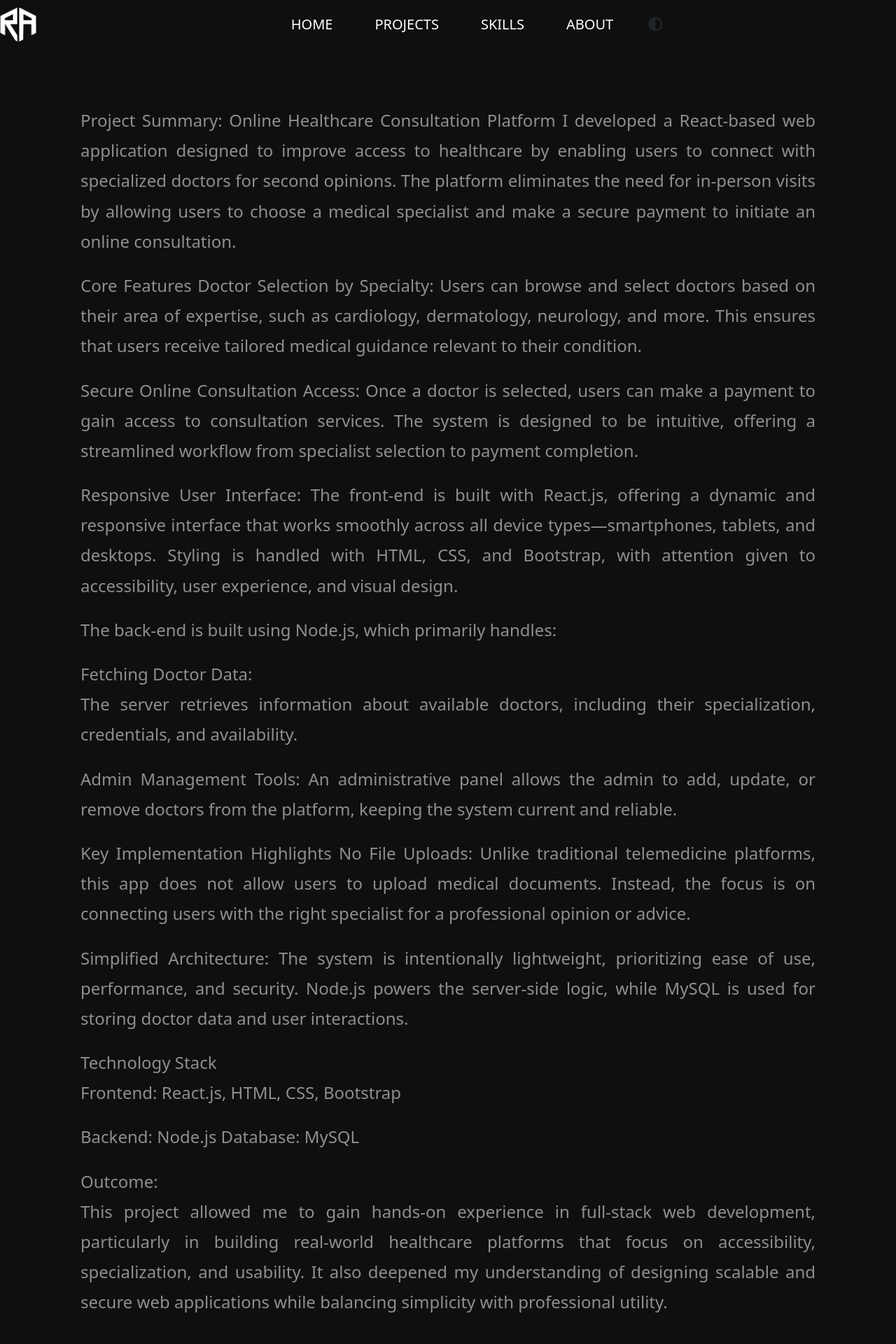
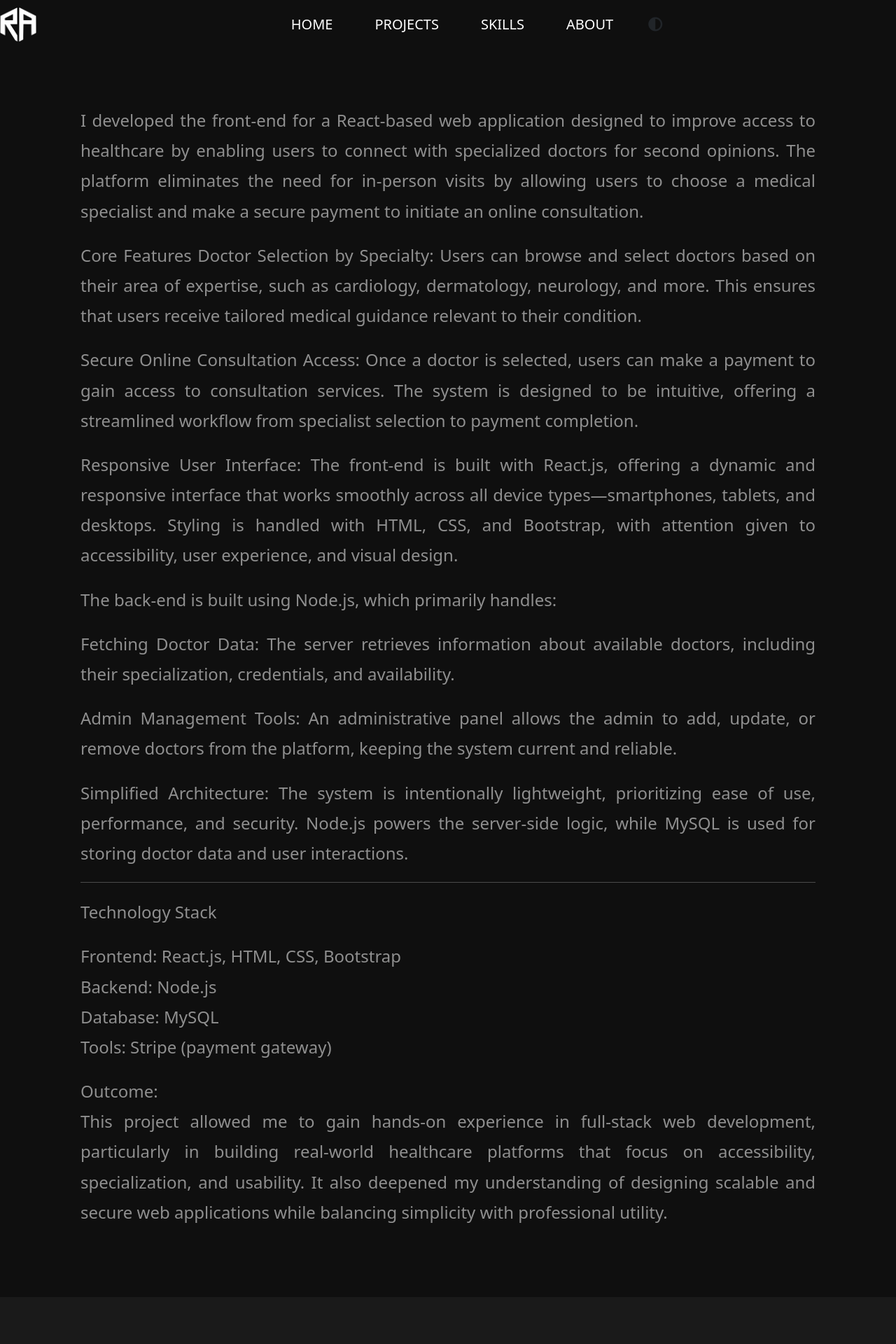
Before and after one commit to rohitashtekar/portfolio, a React (Vite) app in the folder Portfolio/: page /projects/secondclinic in a window 1280 px wide. Shown: the top 1920 px of the page at 70% size. Built offline with nearby package versions, Linux system fonts and the light colour scheme.

Commit message:
UPDATE: content

```diff
--- a/Portfolio/src/projects/SCApp.jsx
+++ b/Portfolio/src/projects/SCApp.jsx
@@ -6,8 +6,7 @@ const SCApp = () => {
             <section className="container-fluid project-detail-cont">
                 <div className="project-details">
                     <p>
-                        Project Summary: Online Healthcare Consultation Platform
-                        I developed a React-based web application designed to improve access to healthcare by enabling users to connect with specialized doctors for second opinions. The platform eliminates the need for in-person visits by allowing users to choose a medical specialist and make a secure payment to initiate an online consultation.
+                        I developed the front-end for a React-based web application designed to improve access to healthcare by enabling users to connect with specialized doctors for second opinions. The platform eliminates the need for in-person visits by allowing users to choose a medical specialist and make a secure payment to initiate an online consultation.
                     </p>
                     <p>
                         Core Features
@@ -26,7 +25,7 @@ const SCApp = () => {
                         The back-end is built using Node.js, which primarily handles:
                     </p>
                     <p>
-                        Fetching Doctor Data: <br />
+                        Fetching Doctor Data:
                         The server retrieves information about available doctors, including their specialization, credentials, and availability.
                     </p>
                     <p>
@@ -34,24 +33,19 @@ const SCApp = () => {
                         An administrative panel allows the admin to add, update, or remove doctors from the platform, keeping the system current and reliable.
                     </p>
                     <p>
-                        Key Implementation Highlights
-                        No File Uploads:
-                        Unlike traditional telemedicine platforms, this app does not allow users to upload medical documents. Instead, the focus is on connecting users with the right specialist for a professional opinion or advice.
-                    </p>
-                    <p>
                         Simplified Architecture:
                         The system is intentionally lightweight, prioritizing ease of use, performance, and security. Node.js powers the server-side logic, while MySQL is used for storing doctor data and user interactions.
                     </p>
+                    <hr />
                     <p>
-                        Technology Stack <br />
-                        Frontend: React.js, HTML, CSS, Bootstrap
+                        Technology Stack
                     </p>
                     <p>
-
-                        Backend: Node.js
-                        Database: MySQL
+                        Frontend: React.js, HTML, CSS, Bootstrap <br />
+                        Backend: Node.js <br />
+                        Database: MySQL <br />
+                        Tools: Stripe (payment gateway)
                     </p>
-
                     <p>
                         Outcome: <br />
                         This project allowed me to gain hands-on experience in full-stack web development, particularly in building real-world healthcare platforms that focus on accessibility, specialization, and usability. It also deepened my understanding of designing scalable and secure web applications while balancing simplicity with professional utility.
```
